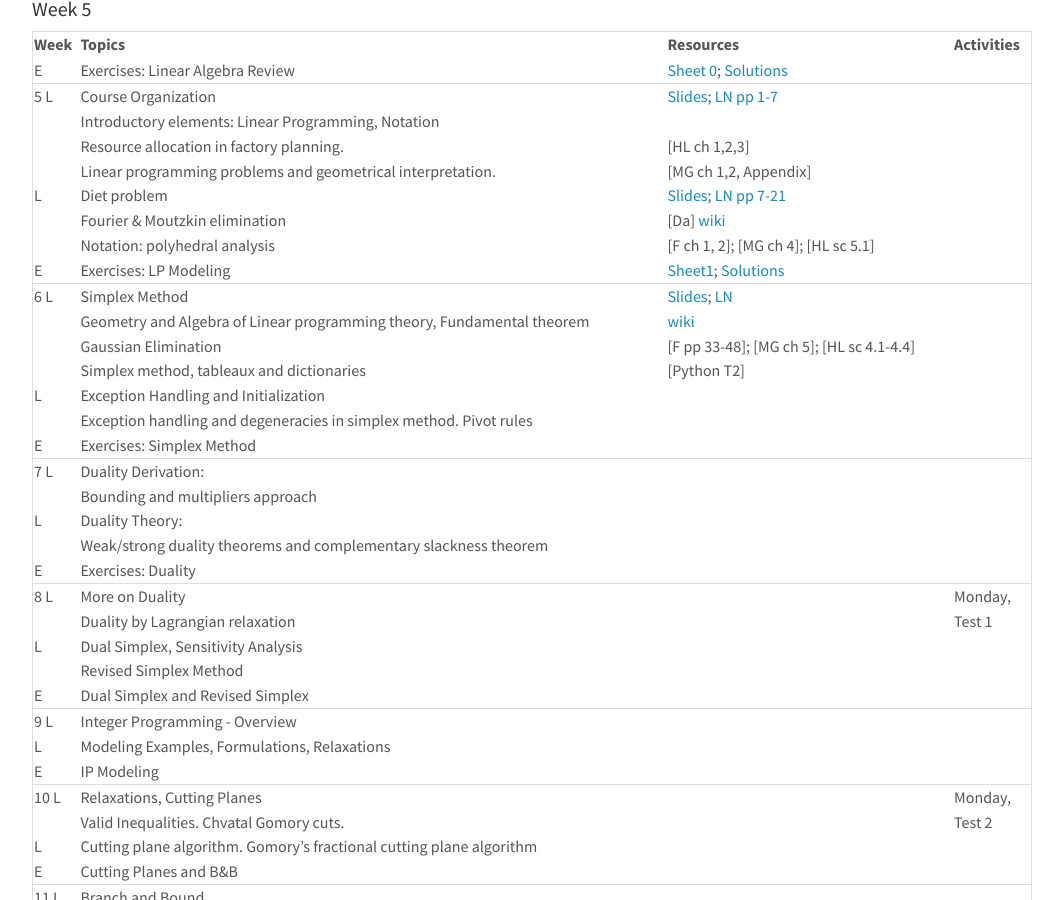
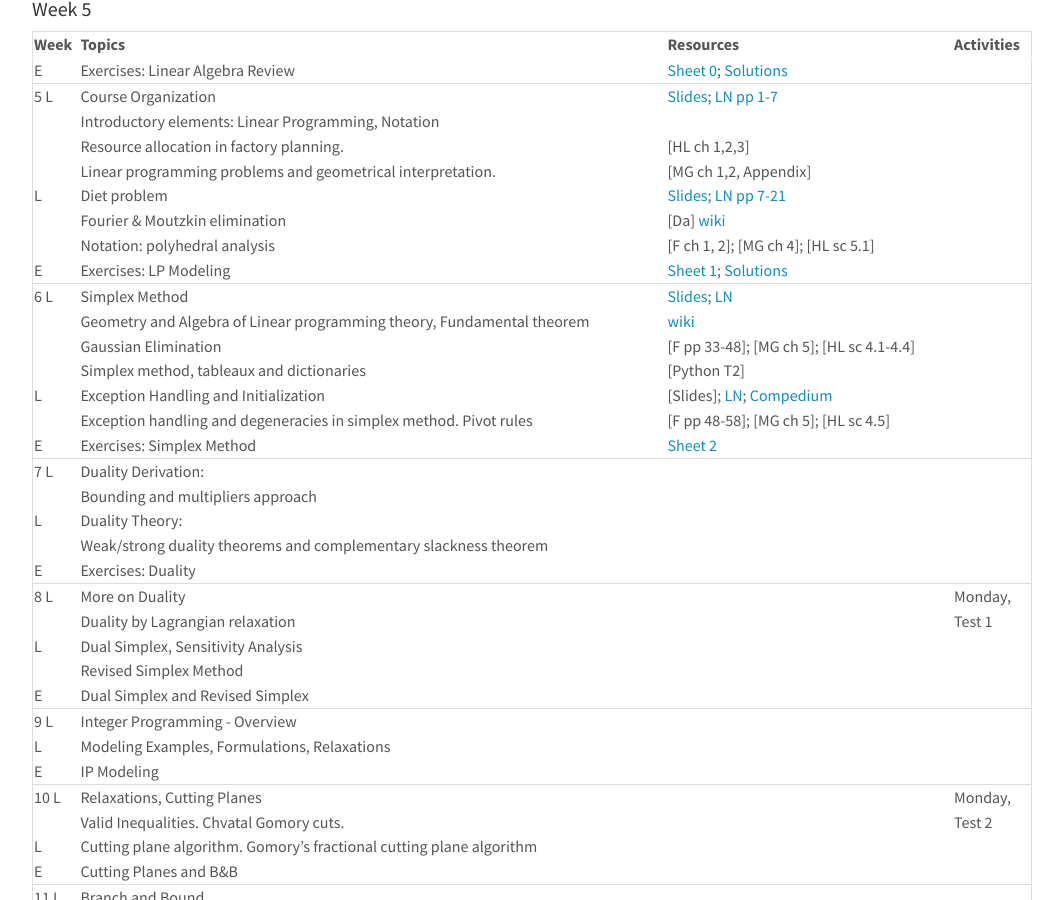
Before and after one commit to DM871/dm871_old_github_io, a Jekyll site: the page built from index.md, in a window 1280 px wide and 900 px high, scrolled down 554 px. Shown: the whole window, without its empty margins (108-1171 px from the left). Built offline with Jekyll 4.4.1, drawn with Linux system fonts in a browser that asks for light colours; nearby versions of some CDN libraries; comment, search, counter and statistics services are not loaded.

Commit message:
added material week 6

```diff
--- a/index.md
+++ b/index.md
@@ -64,15 +64,15 @@ w3.includeHTML();
 | L           | Diet problem                                                           | [Slides][2]; [LN pp 7-21][22]                                                  |            |
 |             | Fourier & Moutzkin elimination                                         | [Da] [wiki](http://en.wikipedia.org/wiki/Fourier%E2%80%93Motzkin_elimination)  |            |
 |             | Notation: polyhedral analysis                                          | [F ch 1, 2]; [MG ch 4]; [HL sc 5.1]                                            |            |
-| E           | Exercises: LP Modeling                                                 | [Sheet1][51]; [Solutions][61]                                                  |            |
+| E           | Exercises: LP Modeling                                                 | [Sheet 1][51]; [Solutions][61]                                                 |            |
 |-------------+------------------------------------------------------------------------+--------------------------------------------------------------------------------+------------|
 | 6        L  | Simplex Method                                                         | [Slides][3]; [LN][23]                                                          |            |
 |             | Geometry and Algebra of Linear programming theory, Fundamental theorem | [wiki](http://en.wikipedia.org/wiki/Fundamental_theorem_of_linear_programming) |            |
 |             | Gaussian Elimination                                                   | [F pp 33-48]; [MG ch 5]; [HL sc 4.1-4.4]                                       |            |
 |             | Simplex method, tableaux and dictionaries                              | [Python T2]                                                                    |            |
-| L           | Exception Handling and Initialization                                  |                                                                                |            |
-|             | Exception handling and degeneracies in simplex method. Pivot rules     |                                                                                |            |
-| E           | Exercises: Simplex Method                                              |                                                                                |            |
+| L           | Exception Handling and Initialization                                  | [Slides]; [LN][24]; [Compedium][522]                                           |            |
+|             | Exception handling and degeneracies in simplex method. Pivot rules     | [F pp 48-58]; [MG ch 5]; [HL sc 4.5]                                           |            |
+| E           | Exercises: Simplex Method                                              | [Sheet 2][52]                                                                  |            |
 |-------------+------------------------------------------------------------------------+--------------------------------------------------------------------------------+------------|
 | 7    L      | Duality Derivation:                                                    |                                                                                |            |
 |             | Bounding and multipliers approach                                      |                                                                                |            |
```
Also changed, not shown: other parts of index.md (+7 -4 lines), 2 other files.
